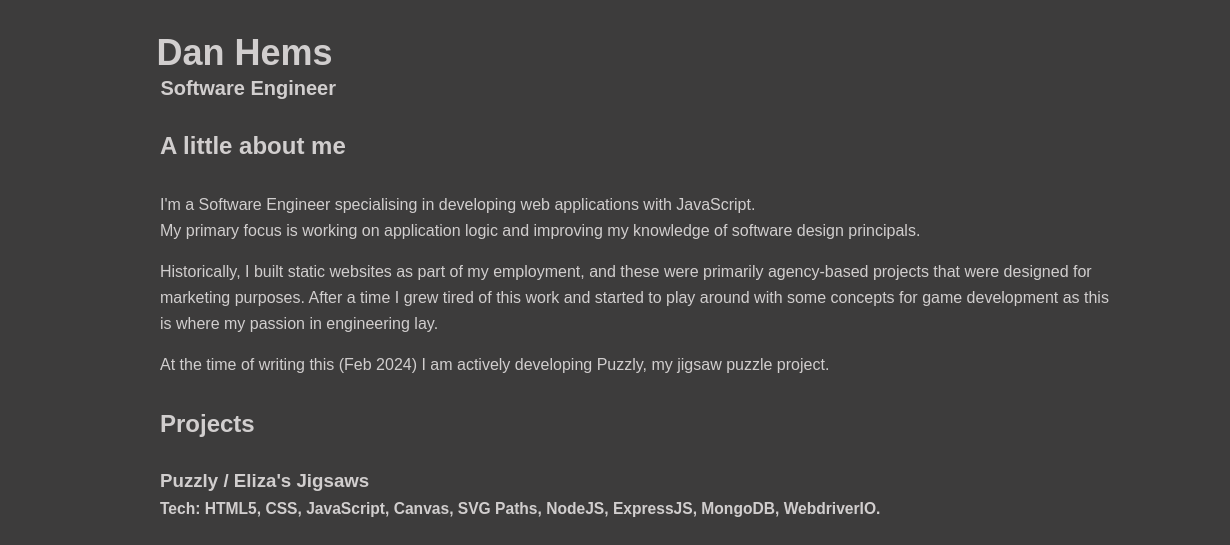
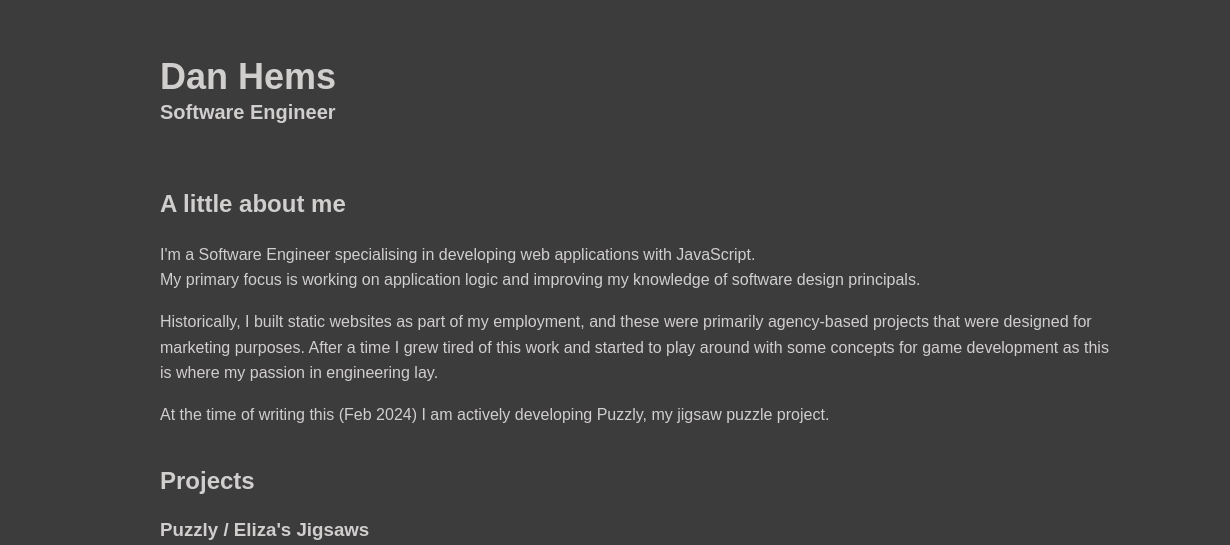
Before and after one commit to danieldhems/danieldhems.github.io, a website: page index.html in a window 1280 px wide. Shown: the top 545 px of the page, 0-1230 px from the left. Drawn offline with Linux system fonts and the light colour scheme; grey boxes are pictures that could not be loaded; a web font is replaced by a local one.

Commit message:
Styling.

```diff
--- a/styles/main.css
+++ b/styles/main.css
@@ -26,15 +26,15 @@ h2 {
 
 .site-title {
   font-size: 36px;
-  margin-top: 2rem;
-  margin-bottom: 2rem;
-  margin-left: -0.1em; }
+  padding-top: 2rem;
+  padding-bottom: .1rem;
+}
 
 .site-sub-title {
   font-size: 20px;
   display: block;
   padding-top: .2rem;
-  padding-left: 0.2em; }
+}
 
 .section-intro {
   margin-bottom: 2rem; }
@@ -78,7 +78,11 @@ li {
   .intro,
   .site-title,
   .site-sub-title {
-    margin-bottom: 2rem; }
+    margin-bottom: 1.5rem; }
+
+  h2 {
+    padding-top: 1rem;
+  }
 
   .social {
     position: absolute;
```
